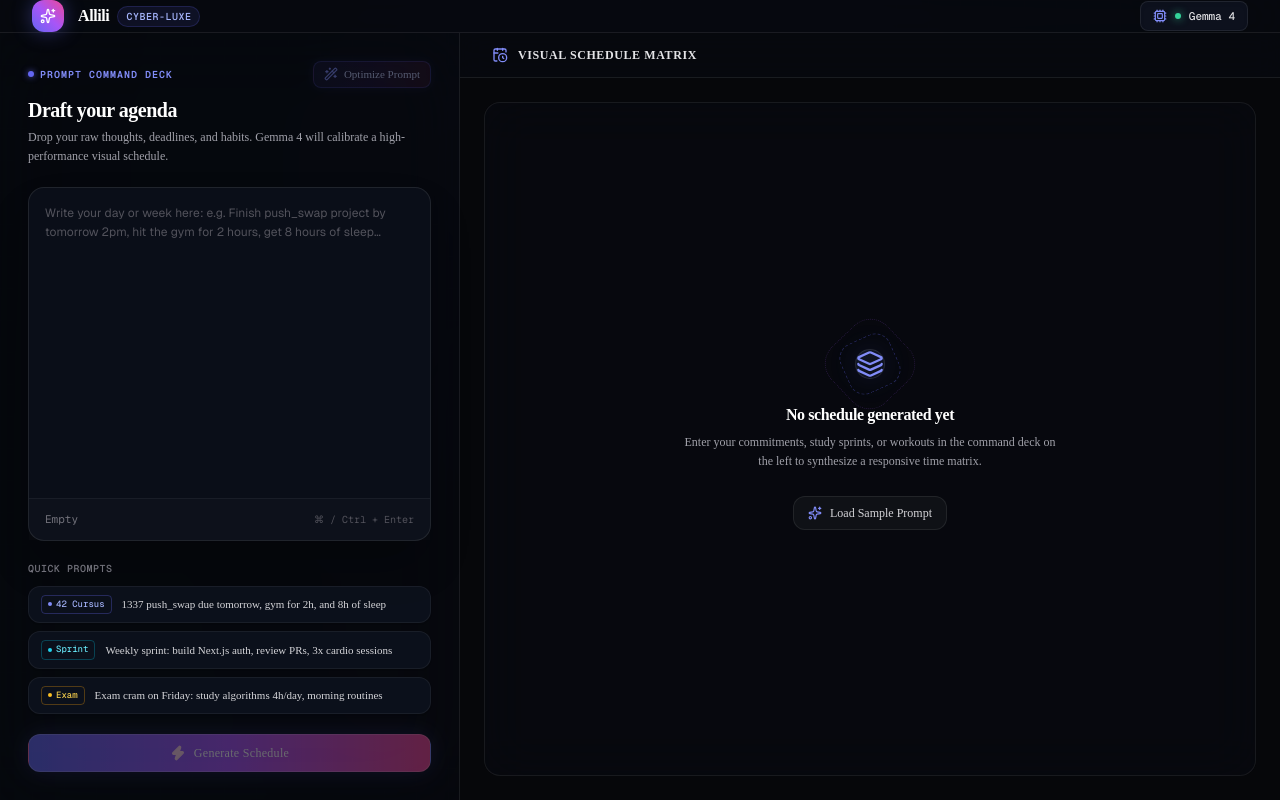
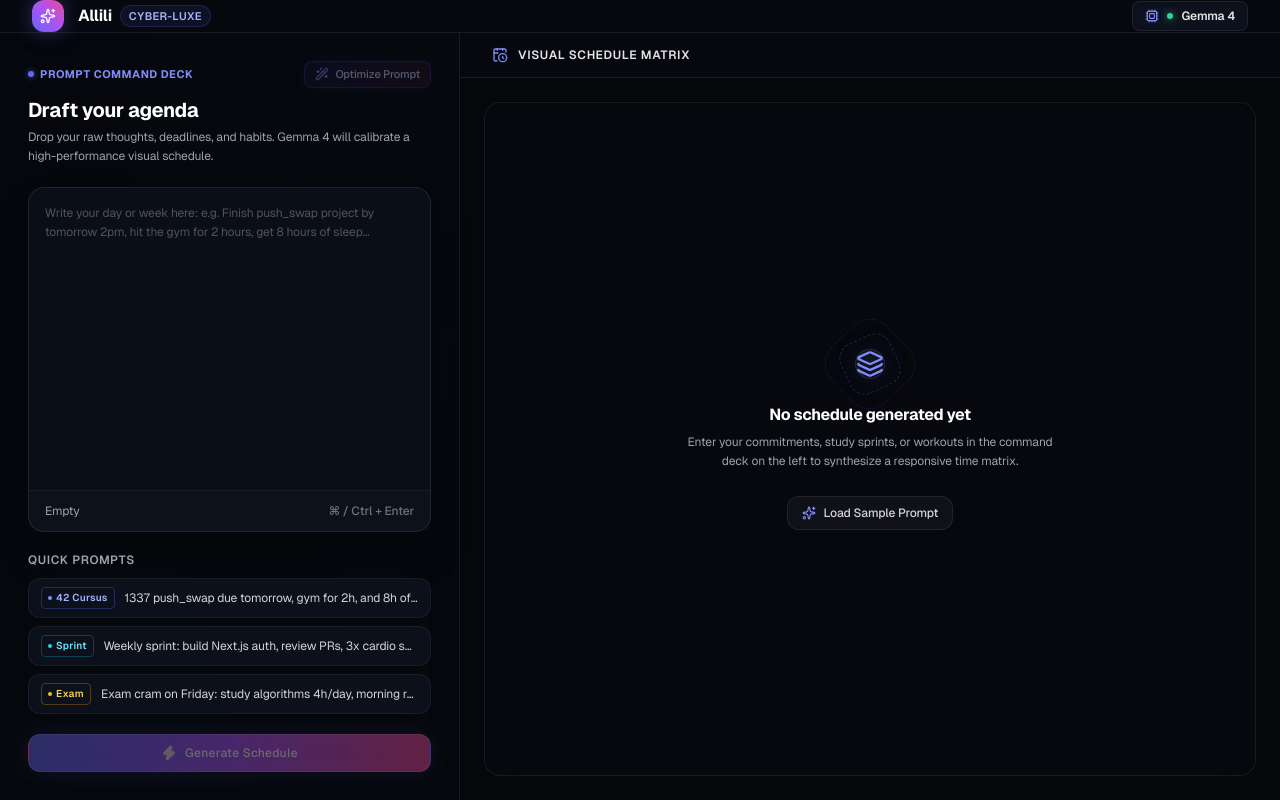
Before and after one commit to SpiXla/Allili, a Next.js app: page / in a window 1280 px wide. Built offline with nearby package versions, Linux system fonts and the light colour scheme.

Commit message:
Refine typography with ultra-clean sans-serif font stack, refined tracking, and tabular numbers

```diff
--- a/src/app/globals.css
+++ b/src/app/globals.css
@@ -25,6 +25,8 @@
   body {
     background-color: var(--background);
     color: var(--foreground);
+    font-family: var(--font-sans), Inter, -apple-system, BlinkMacSystemFont, "Segoe UI", Roboto, sans-serif;
+    letter-spacing: -0.012em;
     font-feature-settings: "cv02", "cv03", "cv04", "cv11";
     -webkit-font-smoothing: antialiased;
     -moz-osx-font-smoothing: grayscale;
--- a/src/app/layout.tsx
+++ b/src/app/layout.tsx
@@ -4,19 +4,22 @@ import "./globals.css";
 
 const geistSans = localFont({
   src: "./fonts/GeistVF.woff",
-  variable: "--font-geist-sans",
+  variable: "--font-sans",
   weight: "100 900",
+  display: "swap",
 });
+
 const geistMono = localFont({
   src: "./fonts/GeistMonoVF.woff",
-  variable: "--font-geist-mono",
+  variable: "--font-mono",
   weight: "100 900",
+  display: "swap",
 });
 
 export const metadata: Metadata = {
   title: "Allili — AI Schedule Planner",
   description:
-    "Generate beautiful, intelligent schedules with AI. Powered by Gemini.",
+    "Generate clean, intelligent schedules with AI. Powered by Gemma 4.",
 };
 
 export default function RootLayout({
@@ -27,7 +30,7 @@ export default function RootLayout({
   return (
     <html lang="en" className="dark">
       <body
-        className={`${geistSans.variable} ${geistMono.variable} antialiased`}
+        className={`${geistSans.variable} ${geistMono.variable} font-sans antialiased text-[#f4f6fc] bg-[#06070a]`}
       >
         {children}
       </body>
--- a/src/app/page.tsx
+++ b/src/app/page.tsx
@@ -296,7 +296,7 @@ export default function Home() {
             <span className="font-bold text-base tracking-tight text-white">
               Allili
             </span>
-            <span className="text-[10px] font-mono tracking-wider uppercase text-indigo-300 font-semibold px-2 py-0.5 rounded-full bg-indigo-500/10 border border-indigo-500/20">
+            <span className="text-[11px] font-semibold tracking-wide uppercase text-indigo-300 px-2 py-0.5 rounded-full bg-indigo-500/10 border border-indigo-500/20">
               Cyber-Luxe
             </span>
           </div>
@@ -307,7 +307,7 @@ export default function Home() {
           {(hasTimeline || userInput.trim() || previousPrompt) && (
             <button
               onClick={handleReset}
-              className="text-zinc-400 hover:text-zinc-100 text-xs flex items-center gap-1.5 px-3 py-1.5 rounded-lg hover:bg-white/[0.05] border border-transparent hover:border-white/[0.08] transition-all"
+              className="text-zinc-400 hover:text-zinc-100 text-xs font-medium flex items-center gap-1.5 px-3 py-1.5 rounded-lg hover:bg-white/[0.05] border border-transparent hover:border-white/[0.08] transition-all"
               title="Reset prompt and schedule"
             >
               <RotateCcw className="w-3.5 h-3.5" />
@@ -318,10 +318,10 @@ export default function Home() {
           {hasTimeline && <ExportCalendarButton />}
 
           {/* Engine indicator */}
-          <div className="hidden sm:flex items-center gap-2 text-[11px] font-mono text-zinc-300 bg-[#0d111d] px-3 py-1.5 rounded-lg border border-white/[0.08] shadow-inner">
+          <div className="hidden sm:flex items-center gap-2 text-xs font-medium text-zinc-300 bg-[#0d111d] px-3 py-1.5 rounded-lg border border-white/[0.08] shadow-inner">
             <Cpu className="w-3.5 h-3.5 text-indigo-400" />
             <span className="w-1.5 h-1.5 rounded-full bg-emerald-400 shadow-[0_0_8px_rgba(52,211,153,0.8)] animate-pulse" />
-            <span className="font-medium text-zinc-200">Gemma 4</span>
+            <span className="font-semibold text-zinc-200">Gemma 4</span>
           </div>
         </div>
       </header>
@@ -336,7 +336,7 @@ export default function Home() {
             {/* Header info */}
             <div>
               <div className="flex items-center justify-between mb-2">
-                <span className="text-[10px] font-mono uppercase tracking-widest text-indigo-400 font-bold flex items-center gap-1.5">
+                <span className="text-[11px] uppercase tracking-wider text-indigo-400 font-bold flex items-center gap-1.5">
                   <span className="w-1.5 h-1.5 rounded-full bg-indigo-500 shadow-[0_0_6px_rgba(99,102,241,0.8)]" />
                   Prompt Command Deck
                 </span>
@@ -347,7 +347,7 @@ export default function Home() {
                     <button
                       type="button"
                       onClick={handleRevertPrompt}
-                      className="inline-flex items-center gap-1 px-2.5 py-1 rounded-lg text-[11px] font-mono text-indigo-300 hover:text-white bg-indigo-500/15 hover:bg-indigo-500/25 border border-indigo-500/30 transition-all shadow-sm"
+                      className="inline-flex items-center gap-1 px-2.5 py-1 rounded-lg text-xs font-medium text-indigo-300 hover:text-white bg-indigo-500/15 hover:bg-indigo-500/25 border border-indigo-500/30 transition-all shadow-sm"
                       title="Revert to original unoptimized prompt"
                     >
                       <RotateCcw className="w-3 h-3" />
@@ -358,7 +358,7 @@ export default function Home() {
                     <button
                       type="button"
                       onClick={handleReset}
-                      className="text-[11px] font-mono text-zinc-500 hover:text-zinc-300 underline decoration-dotted transition-colors"
+                      className="text-xs font-medium text-zinc-500 hover:text-zinc-300 underline decoration-dotted transition-colors"
                       title="Clear prompt and reset"
                     >
                       Clear
@@ -427,35 +427,35 @@ export default function Home() {
                 }}
                 onKeyDown={handleKeyDown}
                 placeholder="Write your day or week here: e.g. Finish push_swap project by tomorrow 2pm, hit the gym for 2 hours, get 8 hours of sleep…"
-                className="flex-1 w-full resize-none bg-transparent text-zinc-100 placeholder:text-zinc-600 text-xs leading-relaxed p-4 focus:outline-none scrollbar-thin font-sans"
+                className="flex-1 w-full resize-none bg-transparent text-zinc-100 placeholder:text-zinc-600 text-xs leading-relaxed p-4 focus:outline-none scrollbar-thin"
                 disabled={isLoading || isOptimizing}
               />
 
               {/* Character & Shortcut Counter */}
-              <div className="flex items-center justify-between px-4 py-3 border-t border-white/[0.05] bg-white/[0.01] text-[11px] font-mono text-zinc-500">
+              <div className="flex items-center justify-between px-4 py-3 border-t border-white/[0.05] bg-white/[0.01] text-xs text-zinc-400">
                 <div className="flex items-center gap-2">
-                  <span>
+                  <span className="tabular-nums">
                     {userInput.length > 0
                       ? `${userInput.length} chars`
                       : "Empty"}
                   </span>
                   {previousPrompt && (
                     <div className="flex items-center gap-1.5 px-2 py-0.5 rounded-full bg-indigo-500/10 border border-indigo-500/20">
-                      <span className="text-indigo-300 flex items-center gap-1 font-sans text-[10px] font-medium">
+                      <span className="text-indigo-300 flex items-center gap-1 text-[11px] font-medium">
                         <Sparkles className="w-2.5 h-2.5 text-indigo-400" />
                         Optimized
                       </span>
                       <button
                         type="button"
                         onClick={handleRevertPrompt}
-                        className="text-zinc-400 hover:text-zinc-200 underline decoration-dotted transition-colors text-[10px]"
+                        className="text-zinc-400 hover:text-zinc-200 underline decoration-dotted transition-colors text-[11px]"
                       >
                         undo
                       </button>
                     </div>
                   )}
                 </div>
-                <span className="text-zinc-600 font-mono text-[10px]">
+                <span className="text-zinc-500 text-xs font-medium">
                   ⌘ / Ctrl + Enter
                 </span>
               </div>
@@ -463,7 +463,7 @@ export default function Home() {
 
             {/* Quick Inspiration Prompts with category badges */}
             <div>
-              <span className="text-[10px] font-mono uppercase tracking-wider text-zinc-500 font-semibold mb-2.5 block">
+              <span className="text-xs uppercase tracking-wider text-zinc-400 font-semibold mb-2.5 block">
                 Quick Prompts
               </span>
               <div className="flex flex-col gap-2">
@@ -472,10 +472,10 @@ export default function Home() {
                     key={i}
                     onClick={() => setUserInput(item.text)}
                     disabled={isLoading}
-                    className="text-left group flex items-center gap-2.5 text-[11px] text-zinc-300 hover:text-white bg-[#0e1320]/80 hover:bg-[#13192b] border border-white/[0.06] hover:border-indigo-500/30 px-3 py-2 rounded-xl transition-all shadow-sm"
+                    className="text-left group flex items-center gap-2.5 text-xs text-zinc-300 hover:text-white bg-[#0e1320]/80 hover:bg-[#13192b] border border-white/[0.06] hover:border-indigo-500/30 px-3 py-2 rounded-xl transition-all shadow-sm"
                   >
                     <span
-                      className={`px-1.5 py-0.5 rounded text-[9px] font-mono font-medium border ${item.color} flex items-center gap-1 flex-shrink-0`}
+                      className={`px-1.5 py-0.5 rounded text-[10px] font-semibold tracking-wide border ${item.color} flex items-center gap-1 flex-shrink-0`}
                     >
                       <span className={`w-1 h-1 rounded-full ${item.dot}`} />
                       {item.tag}
@@ -518,26 +518,26 @@ export default function Home() {
                 className="p-4 rounded-xl bg-[#0d1220]/90 border border-white/[0.08] grid grid-cols-3 gap-2 text-center shadow-lg backdrop-blur-md"
               >
                 <div className="border-r border-white/[0.06] pr-2">
-                  <span className="text-[10px] font-mono text-zinc-500 block uppercase tracking-wider">
+                  <span className="text-[11px] font-medium text-zinc-400 block uppercase tracking-wider">
                     Planned
                   </span>
-                  <span className="text-sm font-semibold text-sky-400 font-mono">
+                  <span className="text-base font-semibold text-sky-400 tabular-nums tracking-tight">
                     {stats.totalHours}h
                   </span>
                 </div>
                 <div className="border-r border-white/[0.06] px-2">
-                  <span className="text-[10px] font-mono text-zinc-500 block uppercase tracking-wider">
+                  <span className="text-[11px] font-medium text-zinc-400 block uppercase tracking-wider">
                     Deep Work
                   </span>
-                  <span className="text-sm font-semibold text-indigo-400 font-mono">
+                  <span className="text-base font-semibold text-indigo-400 tabular-nums tracking-tight">
                     {stats.workHours}h
                   </span>
                 </div>
                 <div className="pl-2">
-                  <span className="text-[10px] font-mono text-zinc-500 block uppercase tracking-wider">
+                  <span className="text-[11px] font-medium text-zinc-400 block uppercase tracking-wider">
                     Breaks
                   </span>
-                  <span className="text-sm font-semibold text-emerald-400 font-mono">
+                  <span className="text-base font-semibold text-emerald-400 tabular-nums tracking-tight">
                     {stats.breakHours}h
                   </span>
                 </div>
@@ -560,7 +560,7 @@ export default function Home() {
             </div>
 
             {hasTimeline && (
-              <span className="text-[11px] font-mono text-indigo-300 bg-indigo-500/10 px-3 py-1 rounded-full border border-indigo-500/20 font-medium">
+              <span className="text-xs font-medium tabular-nums text-indigo-300 bg-indigo-500/10 px-3 py-1 rounded-full border border-indigo-500/20">
                 {timelineData.length} tasks scheduled
               </span>
             )}
--- a/src/components/ExportCalendarButton.tsx
+++ b/src/components/ExportCalendarButton.tsx
@@ -68,7 +68,7 @@ export function ExportCalendarButton() {
               <span className="text-xs font-medium text-zinc-100">
                 Schedule Exported
               </span>
-              <span className="text-[11px] font-mono text-zinc-400">
+              <span className="text-xs font-medium text-zinc-400">
                 allili-schedule.ics
               </span>
             </div>
--- a/tailwind.config.ts
+++ b/tailwind.config.ts
@@ -56,8 +56,8 @@ const config: Config = {
         muted: "#888899",
       },
       fontFamily: {
-        sans: ["var(--font-geist-sans)", "system-ui", "sans-serif"],
-        mono: ["var(--font-geist-mono)", "monospace"],
+        sans: ["var(--font-sans)", "Inter", "-apple-system", "BlinkMacSystemFont", "system-ui", "sans-serif"],
+        mono: ["var(--font-mono)", "JetBrains Mono", "monospace"],
       },
       backgroundImage: {
         "gradient-radial": "radial-gradient(var(--tw-gradient-stops))",
```
Also changed, not shown: src/components/CalendarView.tsx (+11 -11 lines).
